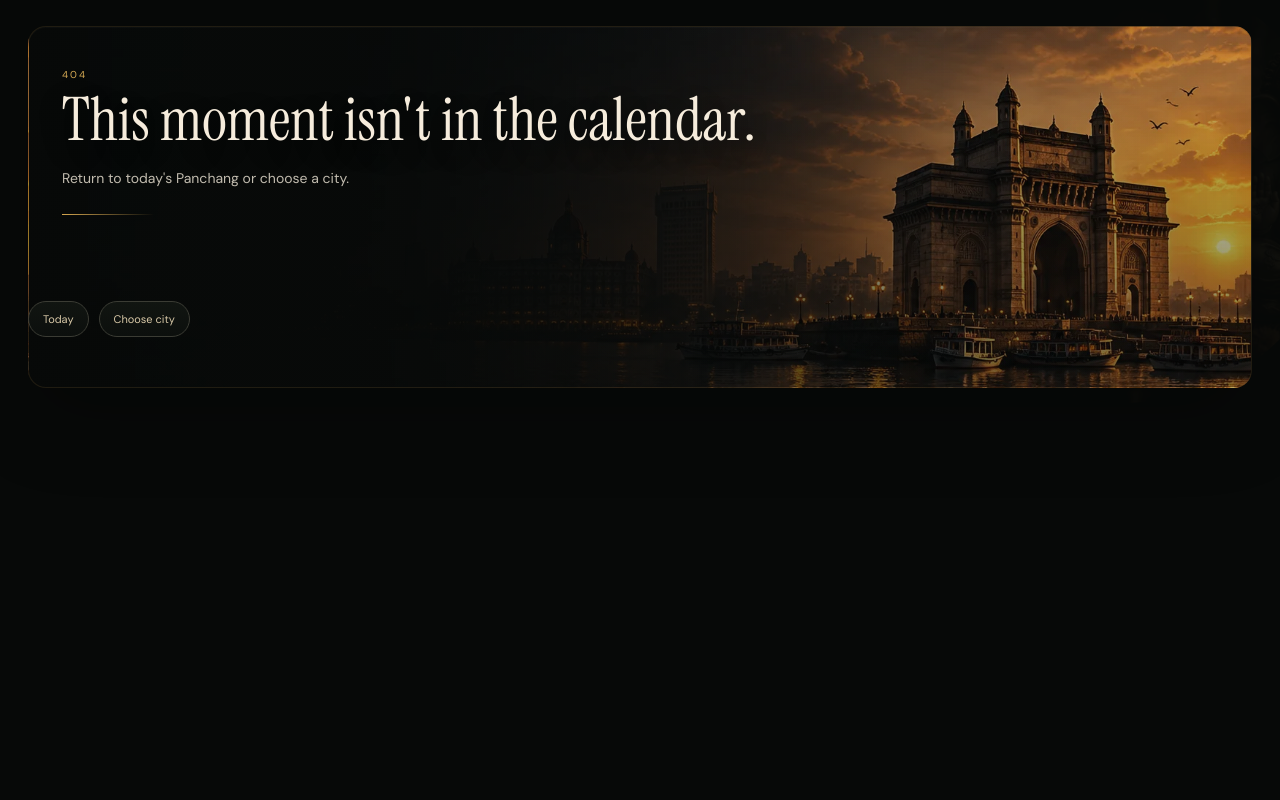
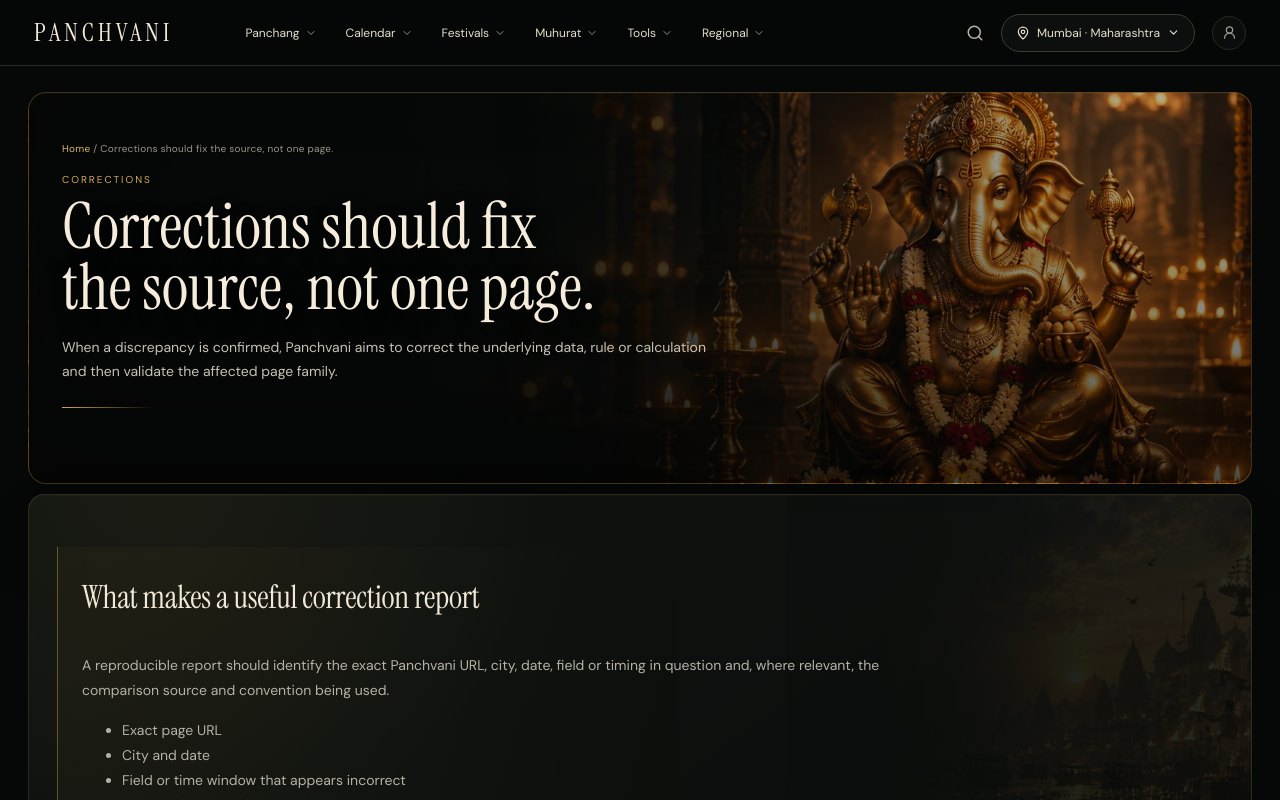
Before and after one commit to SviatF/chanag.xx, a Next.js app: page /corrections in a window 1280 px wide. Before the commit this address had no page. Shown: the top 800 px of the page. Built offline with nearby package versions, Linux system fonts and the light colour scheme.

Commit message:
Add Panchvani corrections policy

```diff
--- /dev/null
+++ b/app/corrections/page.tsx
@@ -0,0 +1,19 @@
+import TrustPage from "@/components/TrustPage";
+
+export const metadata={
+  title:"Panchvani Corrections Policy",
+  description:"How Panchvani investigates and corrects calculation, calendar and editorial discrepancies."
+};
+
+export default function Page(){
+  return <TrustPage
+    kicker="CORRECTIONS"
+    title="Corrections should fix the source, not one page."
+    subtitle="When a discrepancy is confirmed, Panchvani aims to correct the underlying data, rule or calculation and then validate the affected page family."
+    sections={[
+      {title:"What makes a useful correction report",paragraphs:["A reproducible report should identify the exact Panchvani URL, city, date, field or timing in question and, where relevant, the comparison source and convention being used."],items:["Exact page URL","City and date","Field or time window that appears incorrect","Expected value and comparison source","Any relevant regional or sampradaya convention"]},
+      {title:"How discrepancies are evaluated",paragraphs:["The first step is to determine whether the difference comes from astronomical calculation, city coordinates, rounding, a regional calendar convention, a festival record or a traditional-rule profile. Differences caused by legitimate convention choices are documented rather than automatically treated as calculation errors."]},
+      {title:"How fixes are applied",paragraphs:["Calculation defects should be fixed in the shared engine and covered by a regression test. Data defects should be corrected in the relevant registry or curated record. Editorial errors should be updated without changing unrelated calculated output. This approach prevents the same issue from remaining hidden on thousands of programmatic pages."]}
+    ]}
+  />;
+}
```
